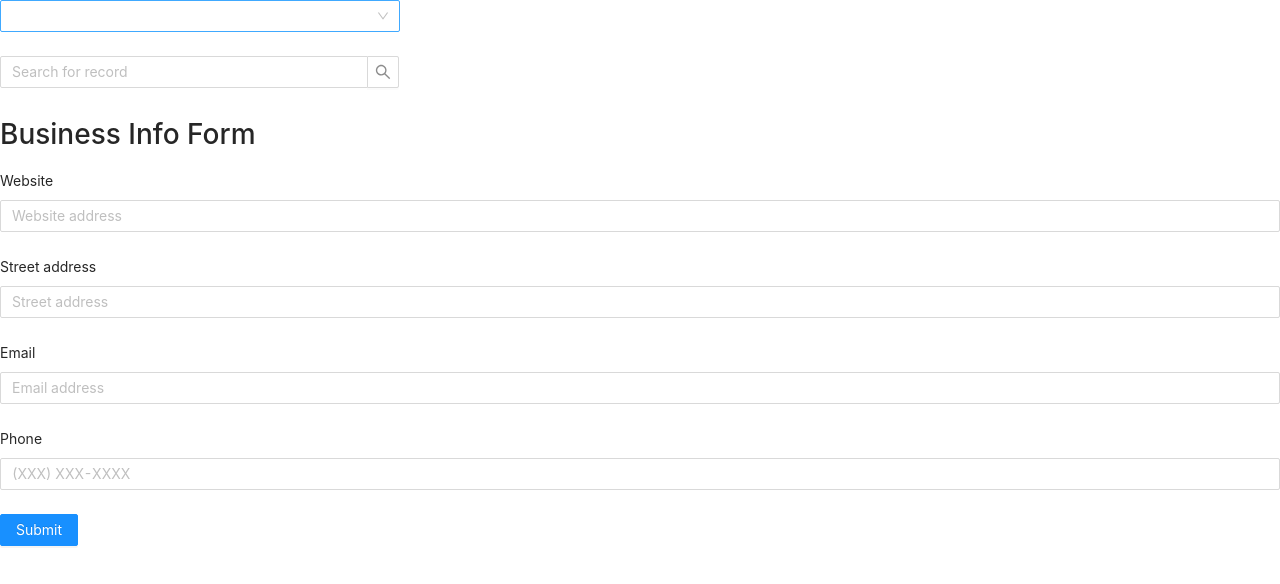
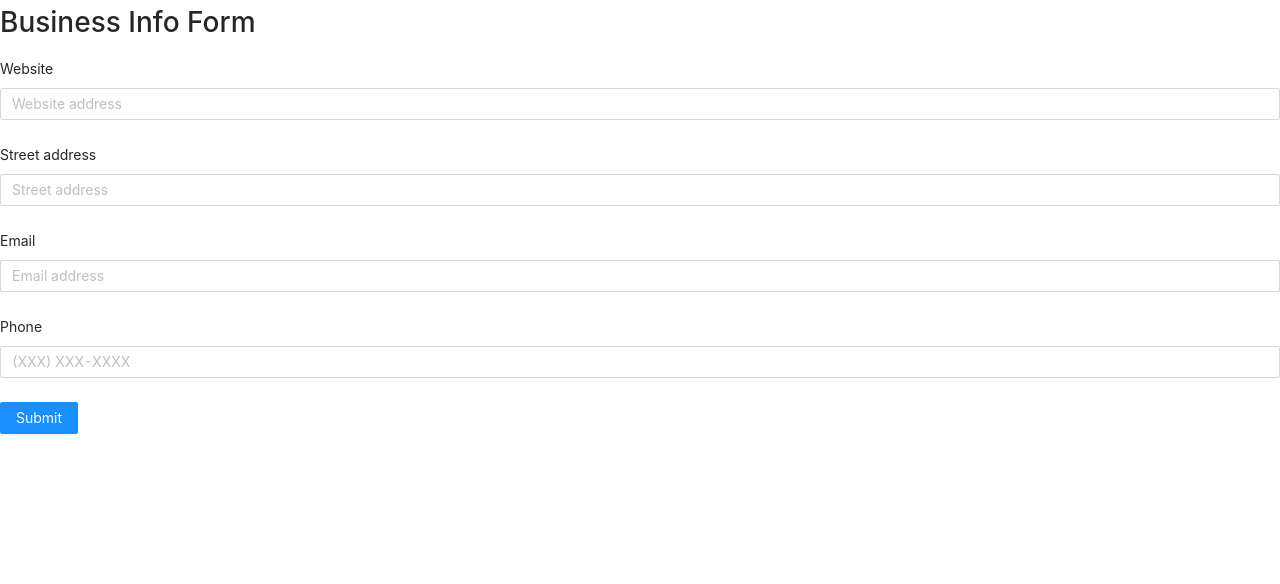
Before and after one commit to BloomTech-Labs/beerthoven-fe, a React (Create React App) app: page /businessinfo/form in a window 1280 px wide. Shown: the top 584 px of the page. Built offline with nearby package versions, Linux system fonts and the light colour scheme.

Commit message:
Test coverage for business info form

```diff
--- a/src/App.js
+++ b/src/App.js
@@ -19,7 +19,7 @@ import HouseContactHostForm from './components/forms/HouseContactHostForm';
 import BusinessPartnerForm from './components/forms/BusinessPartnerForm';
 import MediaContactForm from './components/forms/MediaContactForm';
 import WorkContact from './components/pages/WorkContact';
-import BusinessInfoForm from './components/forms/BusinessInfoForm';
+import BusinessInfo from './components/pages/BusinessInfo';
 import RecentBenefactor from './components/pages/RecentBenefactor';
 
 //This creates the httpLink that will connect your ApolloClient with the GraphQL API.
@@ -76,7 +76,7 @@ function App () {
 							<Example />
 						</Route>
 						<Route path='/businessinfo'>
-							<BusinessInfoForm />
+							<BusinessInfo />
 						</Route>
 						<Route path='/recentbenefactor'>
 							<RecentBenefactor />
--- a/src/components/forms/BusinessInfoForm.js
+++ b/src/components/forms/BusinessInfoForm.js
@@ -1,69 +1,40 @@
 import React from 'react';
-import { useForm, Controller} from 'react-hook-form';
-import { Form, Input, Button, Select} from 'antd';
-const { Option } = Select;
-const { Search } = Input;
+import { Form, Input, Button } from 'antd';
 
-const BusinessInfoForm = () => {
-	const { control, handleSubmit, errors, reset } = useForm();
-
-	const onSubmit = (data, e) => {
-		console.log(data);
-		e.target.reset(); //supposed to reset
-	};
-
-	const fieldProps = {
-		colon : false,
-	};
+const BusinessInfoForm = ({ onSubmit }) => {
 
 	return (
-		<Form layout='vertical'>
-			<form onSubmit={handleSubmit(onSubmit)}>
-				<Form.Item name=''>
-					<Select style={{ width: 400 }}>
-						<Option>Business Info Form</Option>
-					</Select>
-				</Form.Item>
-				<Form.Item name=''>
-					<Search
-						placeholder='Search for record'
-						onSearch={value => console.log(value)}
-						style={{ width: 400 }}
-					/>
-				</Form.Item>
-				<h1>Business Info Form</h1>
-				<Form.Item label='Website' {...fieldProps}>
-					<Controller
-						as={Input}
-						type='text'
-						control={control}
-						name='website_address'
-						placeholder='Website address'
-					/>
-					{errors.website_address && <p>Required</p>}
-				</Form.Item>
-				<Form.Item label='Street address' {...fieldProps}>
-					<Controller
-						as={Input}
-						type='text'
-						control={control}
-						name='street_address'
-						placeholder='Street address'
-					/>
-					{errors.street_address && <p>Required</p>}
-				</Form.Item>
-				<Form.Item label='Email' {...fieldProps}>
-					<Controller as={Input} type='text' control={control} name='email' placeholder='Email address' />
-					{errors.email && <p>Required</p>}
-				</Form.Item>
-				<Form.Item label='Phone' {...fieldProps}>
-					<Controller as={Input} type='text' control={control} name='phone' placeholder='(XXX) XXX-XXXX' />
-					{errors.phone && <p>Required</p>}
-				</Form.Item>
-				<Controller name='submit' as={Button} type='primary' htmlType='submit' control={control}>
+		<Form layout='vertical' onFinish={onSubmit}>
+			<h1>Business Info Form</h1>
+			<Form.Item
+				label='Website'
+				name='website_address'
+			>
+				<Input placeholder='Website address' />
+			</Form.Item>
+			<Form.Item
+				label='Street address'
+				name='street_address'
+			>
+				<Input placeholder='Street address' />
+			</Form.Item>
+			<Form.Item
+				label='Email'
+				name='email'
+			>
+				<Input placeholder='Email address' />
+			</Form.Item>
+			<Form.Item
+				label='Phone'
+				name='phone'
+			>
+				<Input placeholder='(XXX) XXX-XXXX' />
+			</Form.Item>
+			<Form.Item>
+				<Button type='primary' htmlType='submit'>
 					Submit
-				</Controller>
-			</form>
+				</Button>
+			</Form.Item>
 		</Form>
 	);
 };
--- /dev/null
+++ b/src/components/pages/BusinessInfo.js
@@ -0,0 +1,34 @@
+import React from 'react';
+import BusinessInfoForm from '../forms/BusinessInfoForm';
+import { Link, Route, Switch } from 'react-router-dom';
+import { Button } from 'antd';
+
+/**
+ * This component should have internal routing to both a list of
+ * businesses and a form to add/edit businesses
+ */
+
+const People = () => {
+
+    const onSubmit = data => {
+		console.log('data', data);
+	};
+
+    return (
+        <div>
+            <Switch>
+                <Route path="/businessinfo/form">
+                    <BusinessInfoForm onSubmit={onSubmit} />
+                </Route>
+                <Route>
+                    <Link to="/businessinfo/form">
+                        <Button type="primary">Add</Button>
+                    </Link>
+                    <p>Business list here</p>
+                </Route>
+            </Switch>
+        </div>
+    );
+};
+
+export default People;
--- /dev/null
+++ b/src/test-data/businessinfo.js
@@ -0,0 +1,6 @@
+export default {
+    website_address: "https://google.com",
+    street_address: "11101 0th PL Codeway",
+    email: "abramov@ihateredux.com",
+    phone: "9999999999"
+};
```
Also changed, not shown: 1 other file (tests, documents, lock files or other folders).
